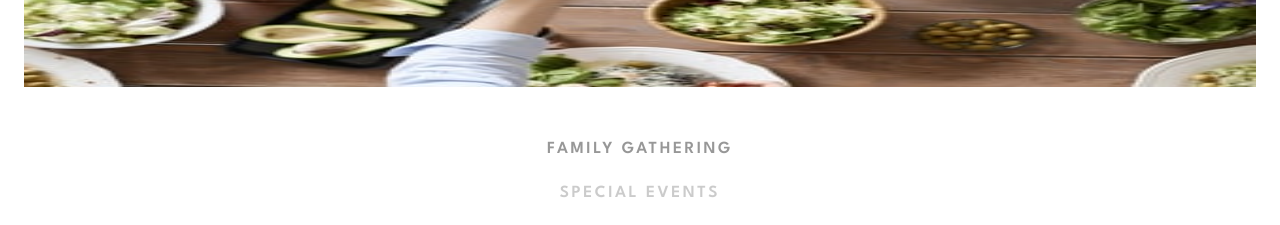
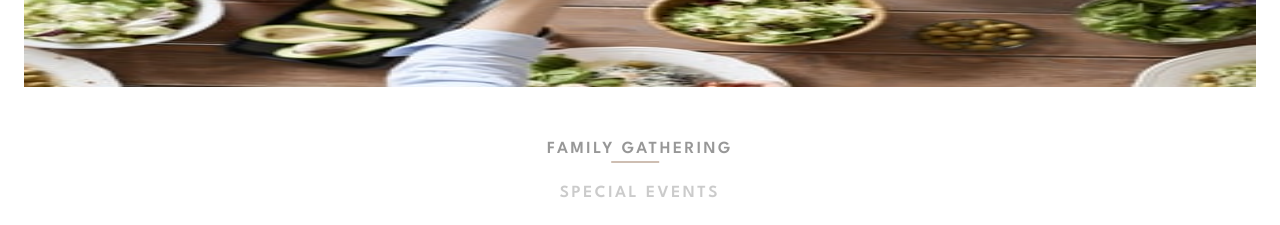
Before and after one commit to unaygney/dine-restaurant-website, a Next.js app: page / in a window 1280 px wide. Shown: the part 3400-3625 px from the top of the page. Built offline with nearby package versions, Linux system fonts and the light colour scheme.

Commit message:
added custom style

```diff
--- a/app/globals.css
+++ b/app/globals.css
@@ -46,3 +46,14 @@
     text-wrap: balance;
   }
 }
+
+.custom-border-b:before {
+  content: "";
+  position: absolute;
+  bottom: 0;
+  left: 50%;
+  transform: translate(-60%, -50%);
+  width: 48px;
+  height: 1px;
+  background-color: #9e7f66;
+}
```
